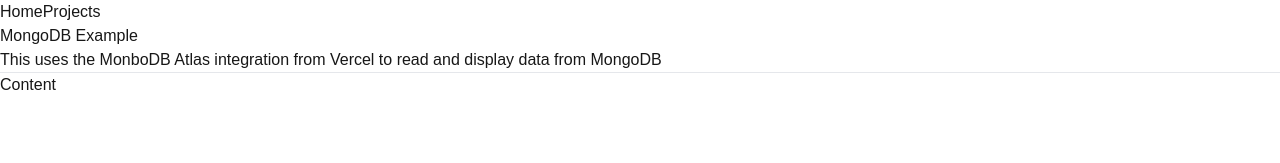
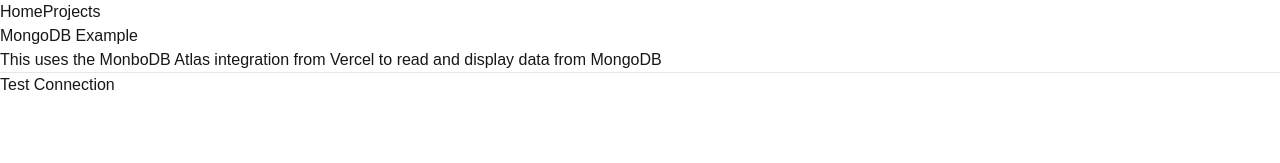
Before and after one commit to ymumberson/Tailwind-Portfolio, a Next.js app: page /projects/mongo-db-example in a window 1280 px wide. Shown: the top 163 px of the page. Built offline with nearby package versions, Linux system fonts and the light colour scheme; no server answers.

Commit message:
Added simple database connection test.

```diff
--- /dev/null
+++ b/src/app/api/requests/testconnection.ts
@@ -0,0 +1,18 @@
+"use server";
+import db from "@/lib/mongodb";
+
+export async function testDatabaseConnection() {
+  try {
+    // Get the database instance
+    const database = await db.getDb();
+    // Send a ping to confirm a successful connection
+    await database.admin().ping();
+    console.log(
+      "Pinged your deployment. You successfully connected to MongoDB!",
+    );
+    return true;
+  } catch (e) {
+    console.error("Database connection failed:", e);
+    return false;
+  }
+}
--- a/src/app/projects/mongo-db-example/page.tsx
+++ b/src/app/projects/mongo-db-example/page.tsx
@@ -1,10 +1,28 @@
+'use client';
 import Project from "@/app/components/Project";
 import React from "react";
+import { testDatabaseConnection } from "@/app/api/requests/testconnection";
 
 const MongoDbExample = () => {
+    const [response, setResponse] = React.useState<string>("");
+    const [loading, setLoading] = React.useState<boolean>(false);
+
+    async function handleTestConnection() {
+        setLoading(true);
+        setResponse("Awaiting connection to MongoDB...");
+        const isConnected = await testDatabaseConnection();
+            if (isConnected) {
+                setResponse("Connected to MongoDB successfully!");
+            } else {
+                setResponse("Failed to connect to MongoDB.");
+            }
+        setLoading(false);
+    };
+
     return (
         <Project name="MongoDB Example" description="This uses the MonboDB Atlas integration from Vercel to read and display data from MongoDB">
-            Content
+            <button onClick={handleTestConnection} disabled={loading}>Test Connection</button>
+            <p>{response}</p>
         </Project>
     );
 }
--- a/src/lib/mongodb.ts
+++ b/src/lib/mongodb.ts
@@ -18,7 +18,7 @@
   // is preserved across module reloads caused by HMR (Hot Module Replacement).
   let globalWithMongo = global as typeof globalThis & {
     _mongoClient?: MongoClient;
-    _mongoClientPromise: Promise<MongoClient>
+    _mongoClientPromise?: Promise<MongoClient>
   }
 
   if (!globalWithMongo._mongoClientPromise) {
@@ -32,9 +32,11 @@
   clientPromise = client.connect();
 }
 
-const connectedClient = await clientPromise;
-const db = connectedClient.db("atlas-rose-dog");
+// Get the client and database without awaiting at module load time
+const getDb = async () => {
+  const connectedClient = await clientPromise;
+  return connectedClient.db("atlas-rose-dog");
+};
 
-// Export a module-scoped MongoClient. By doing this in a
-// separate module, the client can be shared across functions.
-export default db;
+// Export a function that returns the database connection
+export default { getDb };
```
